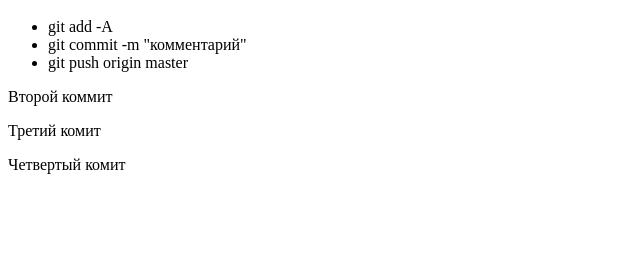
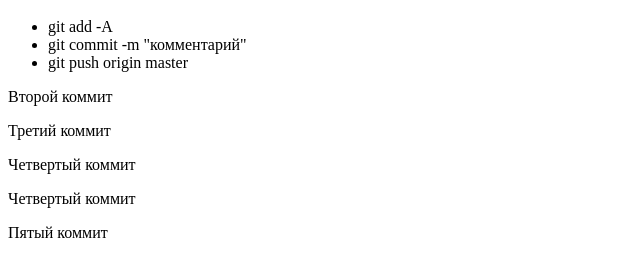
Before and after one commit to IgorTimchenko/gittest, a plain HTML site: page index.html in a window 1280 px wide. Shown: the part 48-324 px from the top of the page, without its empty margins (0-640 px from the left). Drawn offline with Linux system fonts and the light colour scheme.

Commit message:
проверка

```diff
--- a/index.html
+++ b/index.html
@@ -6,5 +6,7 @@
 	<li>git push origin master</li>
 </ul>
 <p>Второй коммит</p>
-<p>Третий комит</p>
-<p>Четвертый комит</p>
+<p>Третий коммит</p>
+<p>Четвертый коммит</p>
+<p>Четвертый коммит</p>
+<p>Пятый коммит</p>
```
